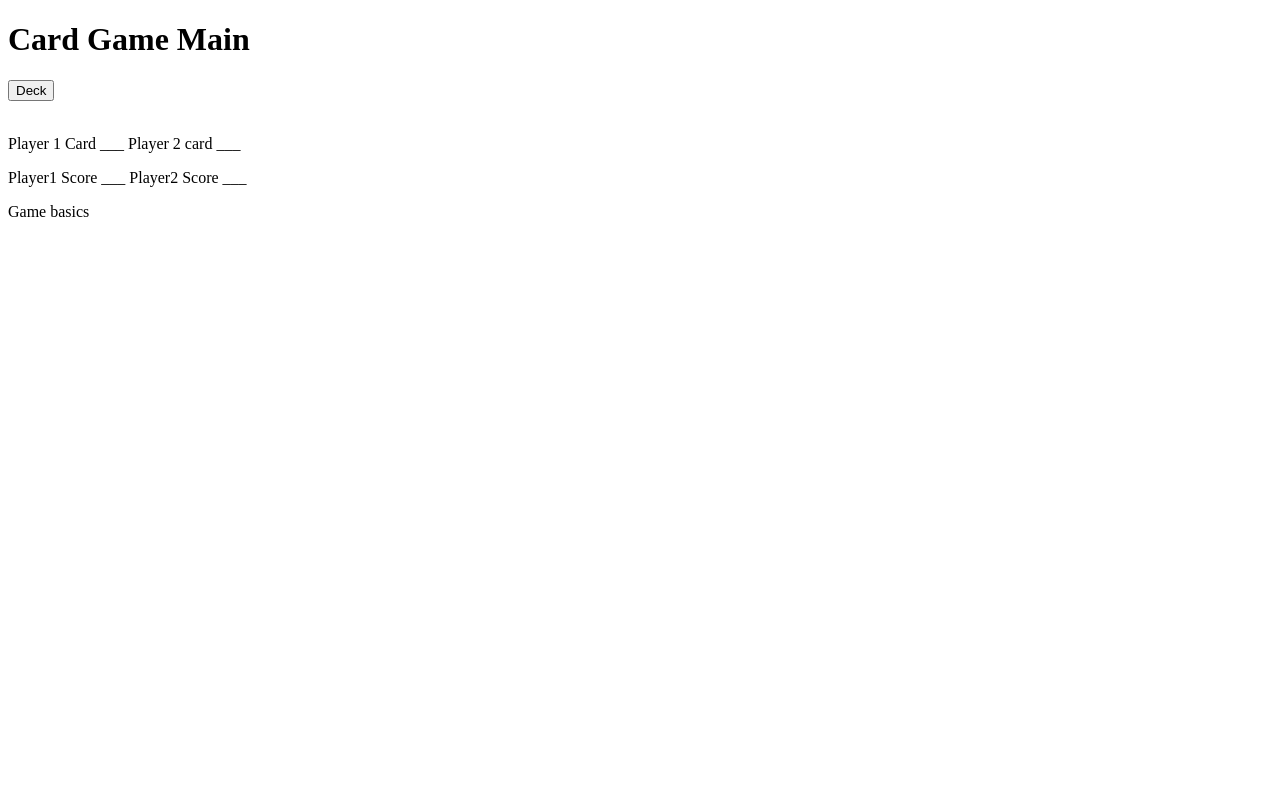
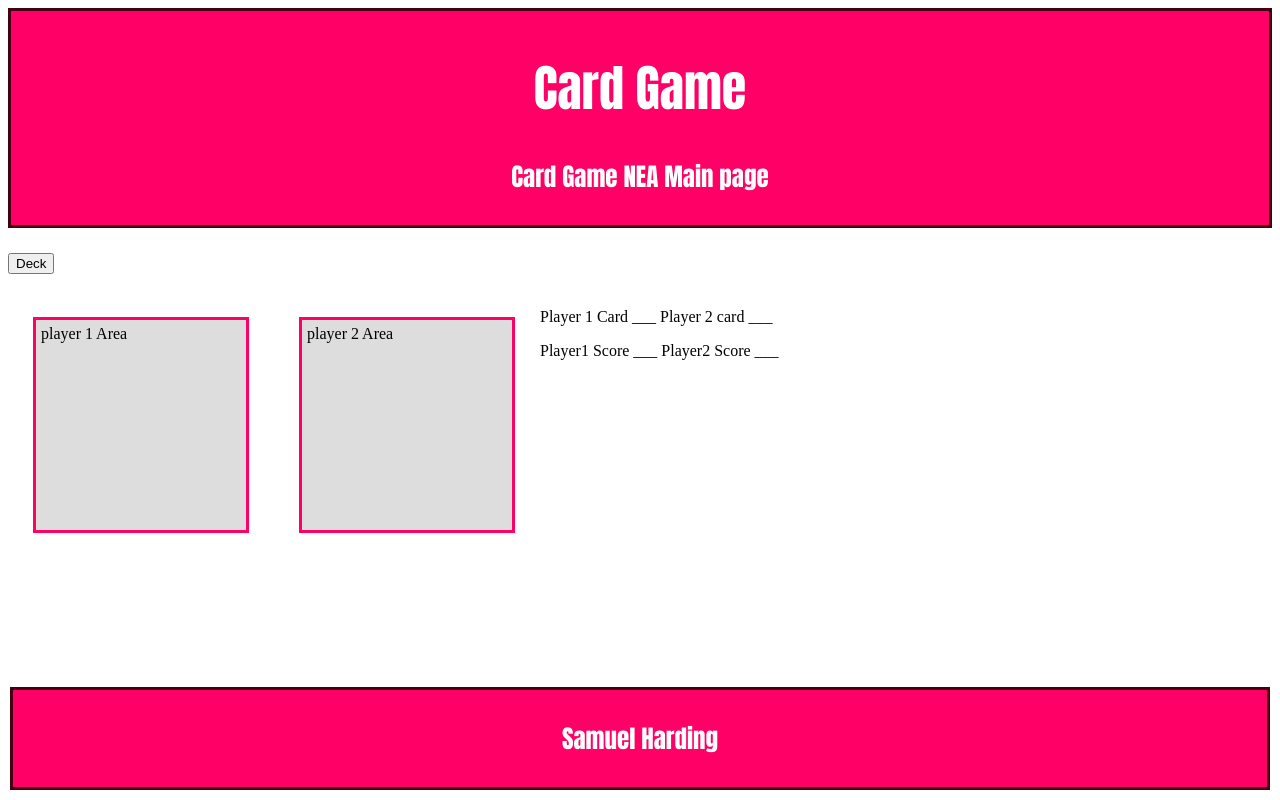
Before and after one commit to GitHarding/CardJitsu2021, a plain HTML site: page index.html in a window 1280 px wide. Drawn offline with Linux system fonts and the light colour scheme.

Commit message:
Iteration 4

```diff
--- a/index.html
+++ b/index.html
@@ -7,15 +7,29 @@
     <link href="style.css" rel="stylesheet" type="text/css" />
 </head>
 <body>
-<h1>Card Game Main</h1>
+
+<div class="header">
+    <h1>Card Game</h1>
+    <p>Card Game NEA Main page</p>
+</div>
+
 
 <button id="deck">Deck</button> <br><br>
+
+
+<div id="firstDiv">player 1 Area</div>
+<div id="firstDiv">player 2 Area</div>
+
+
 
 <p id="cardhand">Player 1 Card ___ Player 2 card ___</p>
 <p id="score">Player1 Score ___  Player2 Score ___</p>
 <p id="results"></p>
-<p>Game basics</p>
 
+
+<div class="footer">
+    <p>Samuel Harding</p>
+</div>
 
 <script src="script.js">
 </script>
--- a/style.css
+++ b/style.css
@@ -0,0 +1,46 @@
+.header {
+    padding:  5px;
+    margin-bottom: 25px;
+    font-size: 25px;
+
+    text-align: center;
+    font-family: Impact;
+    border-style: solid;
+
+    border-color: #440011;
+    background: #ff0066;
+    color: white;
+}
+
+#firstDiv {
+    width: 200px;
+    height:200px;
+    padding:5px;
+    margin:25px;
+
+    float : left;
+
+    border-style: solid;
+
+    border-color: #ff0066;
+    background: #dddddd;
+}
+
+.footer {
+    padding:  5px;
+    margin-top: 25px;
+    font-size: 25px;
+
+    text-align: center;
+    font-family: Impact;
+    border-style: solid;
+
+    border-color: #440011;
+    background: #ff0066;
+    color: white;
+
+    position:fixed;
+    left:10px;
+    right:10px;
+    bottom:10px;
+}
```
Also changed, not shown: 1 other file.
